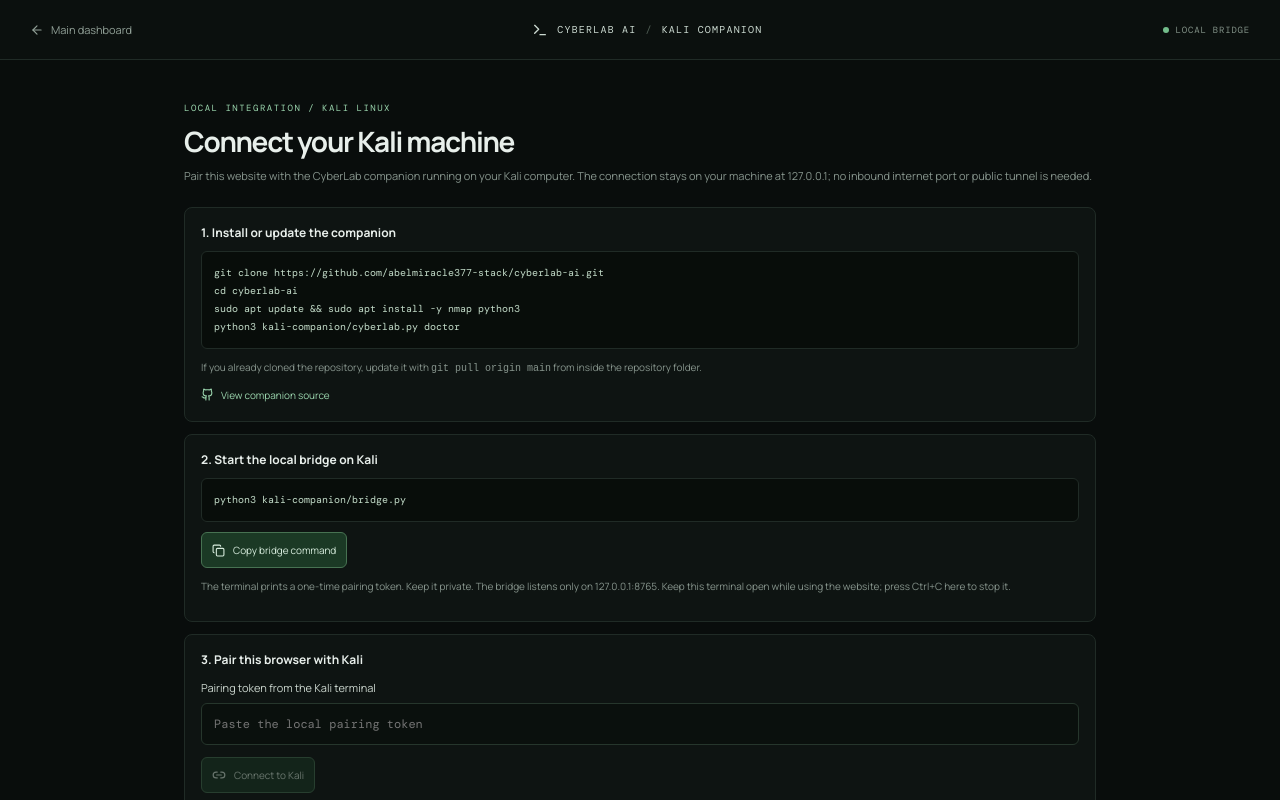
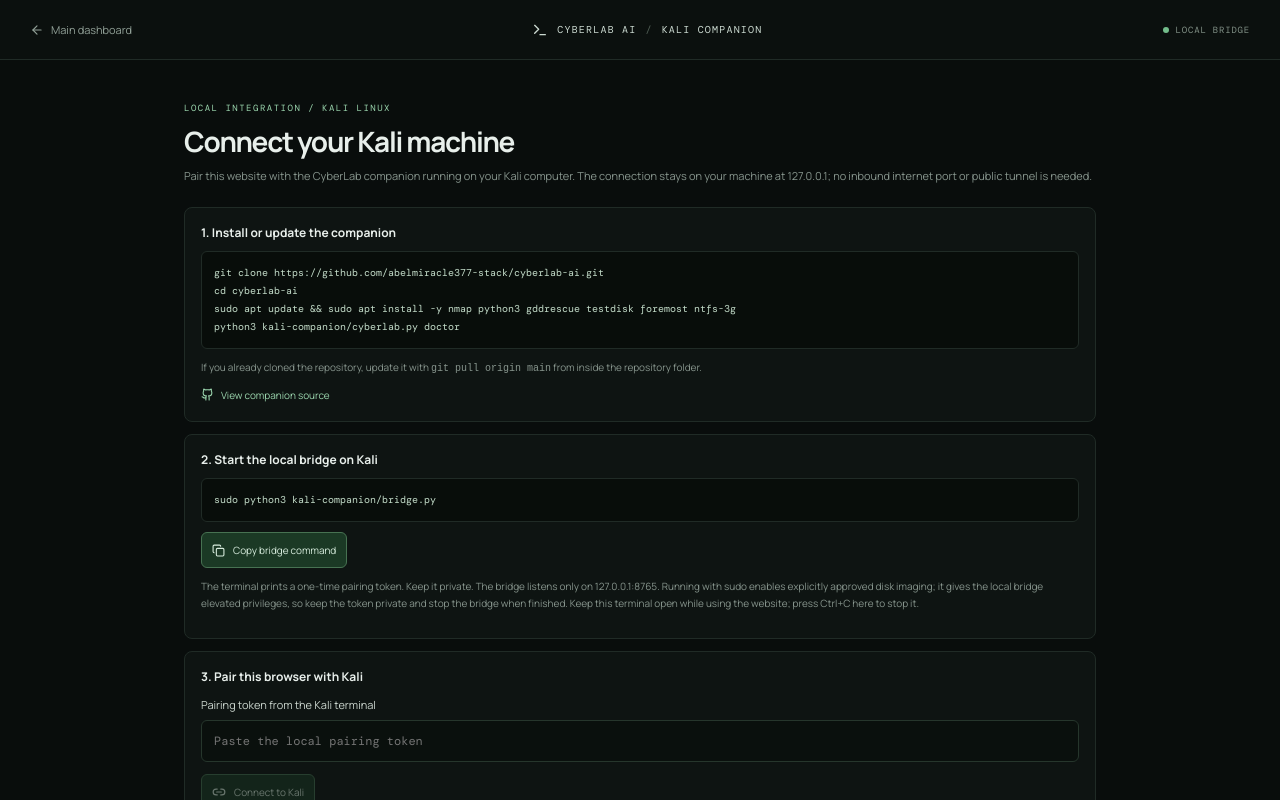
Before and after one commit to abelmiracle377-stack/cyberlab-ai, a Next.js app: page /kali-connection in a window 1280 px wide. Shown: the top 800 px of the page. Built offline with nearby package versions, Linux system fonts and the light colour scheme.

Commit message:
Document privileged local bridge setup for approved disk acquisition

```diff
--- a/app/kali-connection/page.tsx
+++ b/app/kali-connection/page.tsx
@@ -97,16 +97,16 @@ export default function KaliConnectionPage() {
 
       <section className="kali-panel">
         <h2>1. Install or update the companion</h2>
-        <pre>git clone https://github.com/abelmiracle377-stack/cyberlab-ai.git{"\n"}cd cyberlab-ai{"\n"}sudo apt update && sudo apt install -y nmap python3{"\n"}python3 kali-companion/cyberlab.py doctor</pre>
+        <pre>git clone https://github.com/abelmiracle377-stack/cyberlab-ai.git{"\n"}cd cyberlab-ai{"\n"}sudo apt update && sudo apt install -y nmap python3 gddrescue testdisk foremost ntfs-3g{"\n"}python3 kali-companion/cyberlab.py doctor</pre>
         <p>If you already cloned the repository, update it with <code>git pull origin main</code> from inside the repository folder.</p>
         <a href="https://github.com/abelmiracle377-stack/cyberlab-ai/tree/main/kali-companion" target="_blank" rel="noreferrer"><Github size={13}/> View companion source</a>
       </section>
 
       <section className="kali-panel">
         <h2>2. Start the local bridge on Kali</h2>
-        <pre>python3 kali-companion/bridge.py</pre>
+        <pre>sudo python3 kali-companion/bridge.py</pre>
         <button className="report-download" type="button" onClick={copyCommand}><Copy size={13}/>{copied?"Copied":"Copy bridge command"}</button>
-        <p>The terminal prints a one-time pairing token. Keep it private. The bridge listens only on 127.0.0.1:8765. Keep this terminal open while using the website; press Ctrl+C here to stop it.</p>
+        <p>The terminal prints a one-time pairing token. Keep it private. The bridge listens only on 127.0.0.1:8765. Running with sudo enables explicitly approved disk imaging; it gives the local bridge elevated privileges, so keep the token private and stop the bridge when finished. Keep this terminal open while using the website; press Ctrl+C here to stop it.</p>
       </section>
 
       <section className="kali-panel">
```
